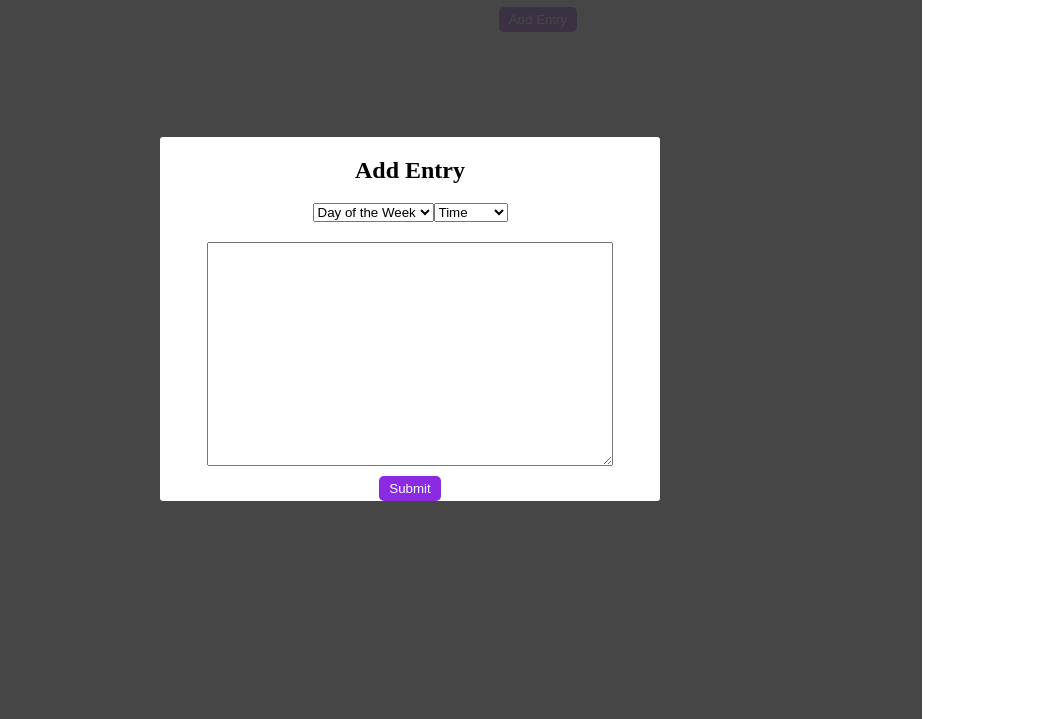
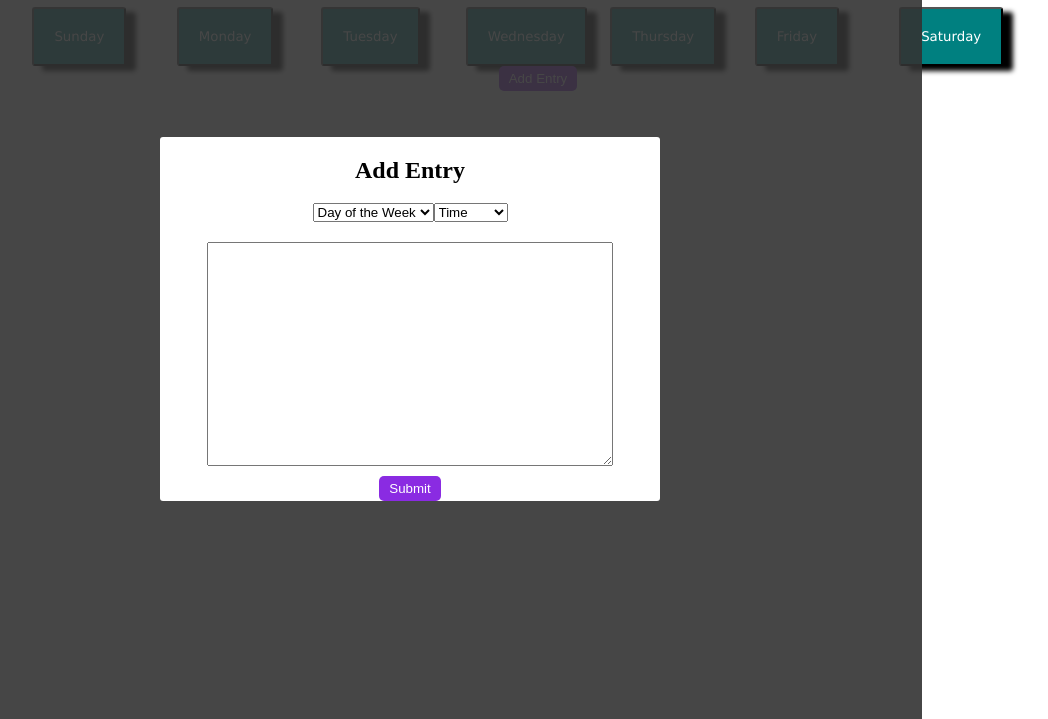
Before and after one commit to nathan-uch/week-planner, a website: page index.html in a window 1280 px wide. Shown: the part 81-800 px from the top of the page, without its empty margins (102-1150 px from the left). Drawn offline with Linux system fonts and the light colour scheme.

Commit message:
added addEventListener and buttons

```diff
--- a/index.html
+++ b/index.html
@@ -14,6 +14,15 @@
       <div class="column-full text-center">
         <h1>Weekly Planner</h1>
       </div>
+    </div>
+    <div class="row">
+      <div class="column-one-seventh"><button class="day">Sunday</button></div>
+      <div class="column-one-seventh"><button class="day">Monday</button></div>
+      <div class="column-one-seventh"><button class="day">Tuesday</button></div>
+      <div class="column-one-seventh"><button class="day">Wednesday</button></div>
+      <div class="column-one-seventh"><button class="day">Thursday</button></div>
+      <div class="column-one-seventh"><button class="day">Friday</div>
+      <div class="column-one-seventh"><button class="day">Saturday</button></div>
     </div>
     <div class="row">
       <div class="column-full text-center">
--- a/main.js
+++ b/main.js
@@ -14,9 +14,11 @@ var $modal = document.querySelector('.modal');
 var $dayOfWeek = document.querySelector('.day-of-week');
 var $time = document.querySelector('.time');
 var $description = document.querySelector('.text-area');
+var $dayButton = document.querySelector('.day');
 
 $addEntry.addEventListener('click', addEntry);
 $submit.addEventListener('click', submitFire);
+$dayButton.addEventListener('click', function () {});
 
 function addEntry() {
   $modal.className = 'modal';
--- a/styles.css
+++ b/styles.css
@@ -72,3 +72,16 @@
 .hidden {
   display: none;
 }
+
+.column-one-seventh {
+  width: calc(100% / 7);
+}
+
+.day {
+  padding: 20px;
+  background-color: teal;
+  color: white;
+  box-shadow: 10px 5px 5px black;
+  border-radius: 3px;
+  font-family: "Lucida Sans", Geneva, Verdana, sans-serif;
+}
```
